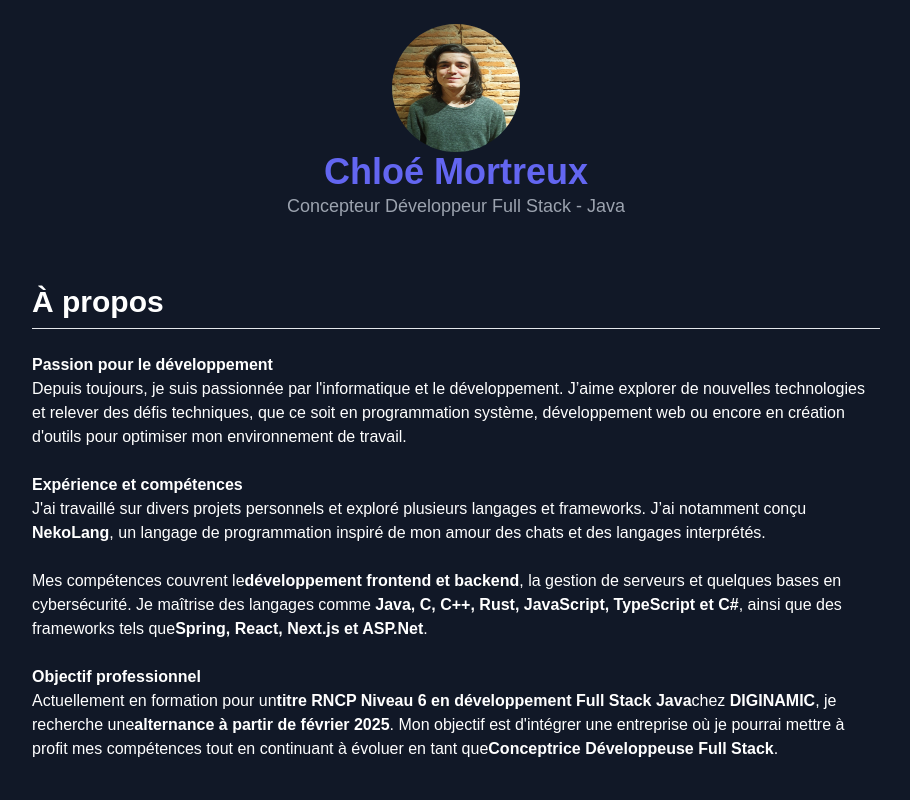
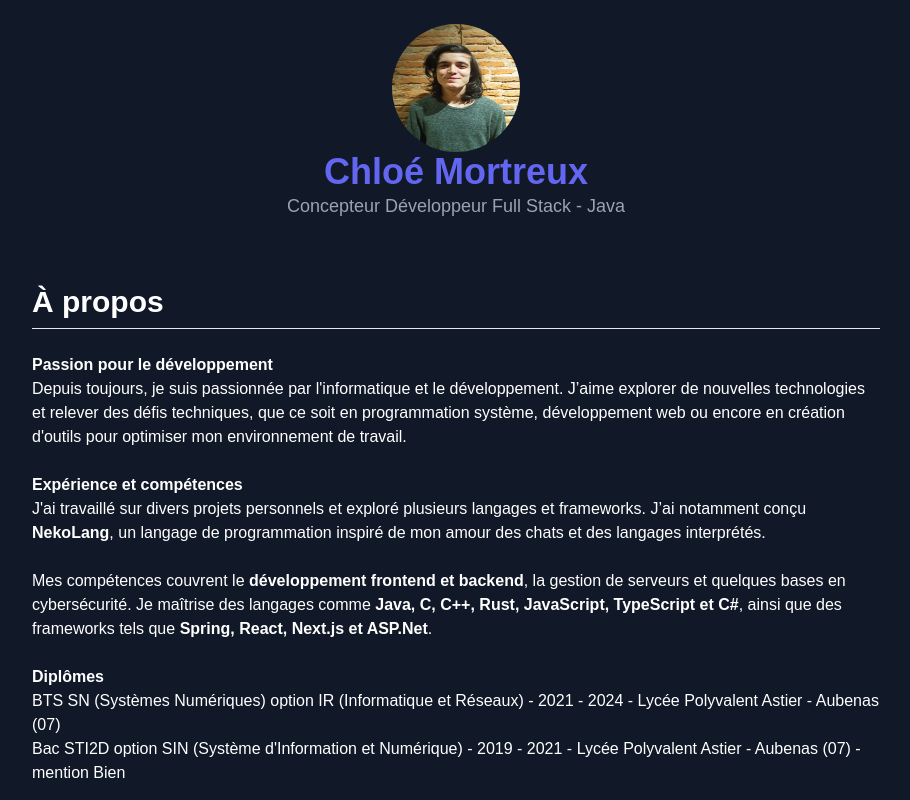
Before and after one commit to RikiLaNeko/Portfolio, a Next.js app: page / in a window 1280 px wide. Shown: the top 800 px of the page, without its empty margins (184-1094 px from the left). Built offline with nearby package versions, Linux system fonts and the light colour scheme.

Commit message:
Ajout de mon CV

```diff
--- a/app/page.tsx
+++ b/app/page.tsx
@@ -138,24 +138,34 @@ export default function Home() {
         </p>
         <br />
         <p>
-          Mes compétences couvrent le
+          Mes compétences couvrent le{" "}
           <strong>développement frontend et backend</strong>, la gestion de
           serveurs et quelques bases en cybersécurité. Je maîtrise des langages
           comme{" "}
           <strong>Java, C, C++, Rust, JavaScript, TypeScript et C#</strong>,
-          ainsi que des frameworks tels que
+          ainsi que des frameworks tels que{" "}
           <strong>Spring, React, Next.js et ASP.Net</strong>.
+        </p>
+        <br />
+        <p>
+          <strong>Diplômes</strong>
+          <br />
+          BTS SN (Systèmes Numériques) option IR (Informatique et Réseaux) -
+          2021 - 2024 - Lycée Polyvalent Astier - Aubenas (07)
+          <br />
+          Bac STI2D option SIN (Système d&#39;Information et Numérique) - 2019 -
+          2021 - Lycée Polyvalent Astier - Aubenas (07) - mention Bien
         </p>
         <br />
         <p>
           <strong>Objectif professionnel</strong>
           <br />
-          Actuellement en formation pour un
+          Actuellement en formation pour un{" "}
           <strong>titre RNCP Niveau 6 en développement Full Stack Java</strong>
-          chez <strong>DIGINAMIC</strong>, je recherche une
+          chez <strong>DIGINAMIC</strong>, je recherche une{" "}
           <strong>alternance à partir de février 2025</strong>. Mon objectif est
           d&apos;intégrer une entreprise où je pourrai mettre à profit mes
-          compétences tout en continuant à évoluer en tant que
+          compétences tout en continuant à évoluer en tant que{" "}
           <strong>Conceptrice Développeuse Full Stack</strong>.
         </p>
       </section>
@@ -210,8 +220,19 @@ export default function Home() {
           >
             <FaGithub />
           </a>
-          <a href="#" className="text-gray-400 text-2xl hover:text-white">
+          <a
+            href="https://www.linkedin.com/in/chloemortreux/"
+            className="text-gray-400 text-2xl hover:text-white"
+          >
             <FaLinkedin />
+          </a>
+          <a
+            href="/docs/CV.pdf"
+            alt="alt text"
+            target="_blank"
+            rel="noopener noreferrer"
+          >
+            Télécharger mon CV
           </a>
         </div>
       </section>
```
Also changed, not shown: 2 other files (tests, documents, lock files or other folders).
